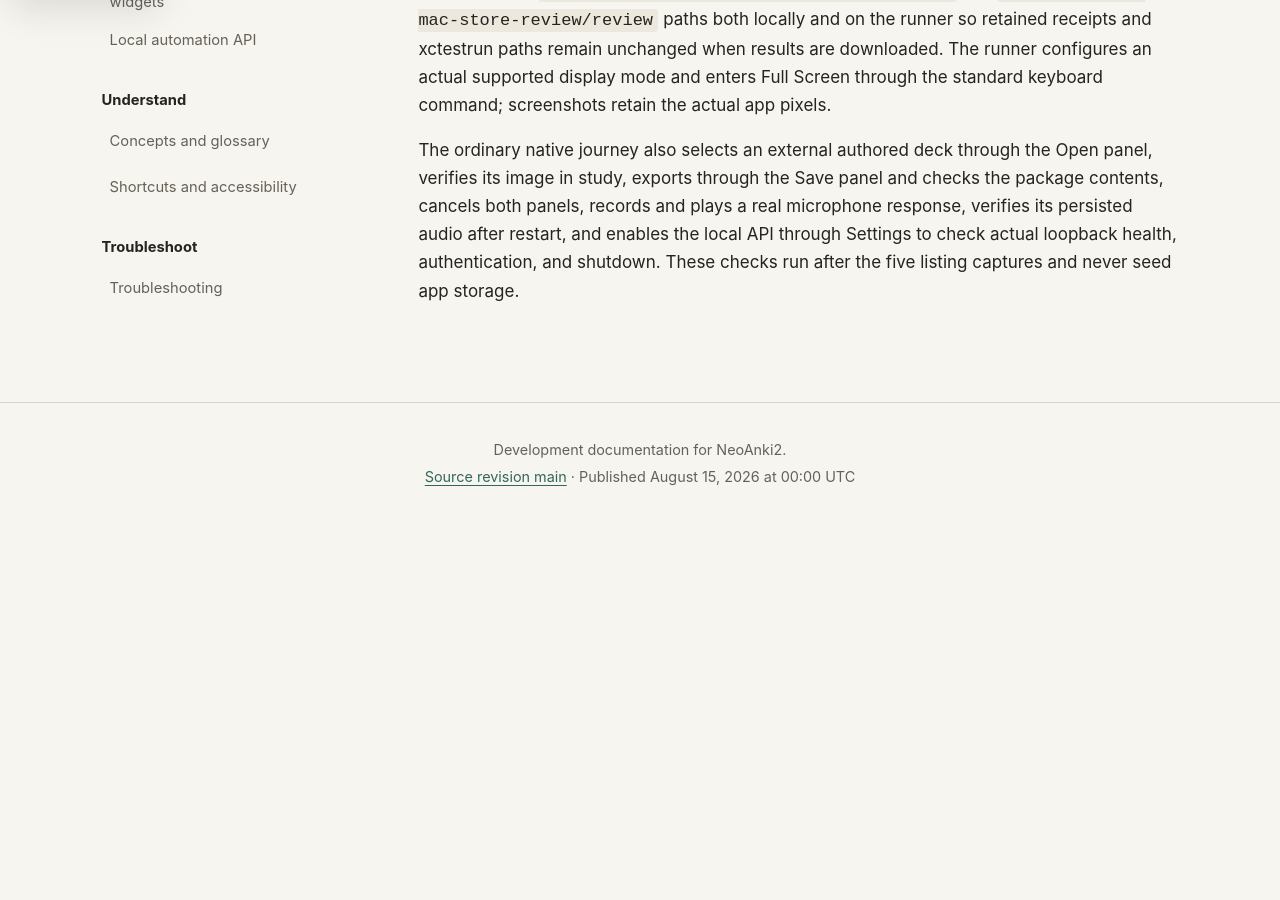
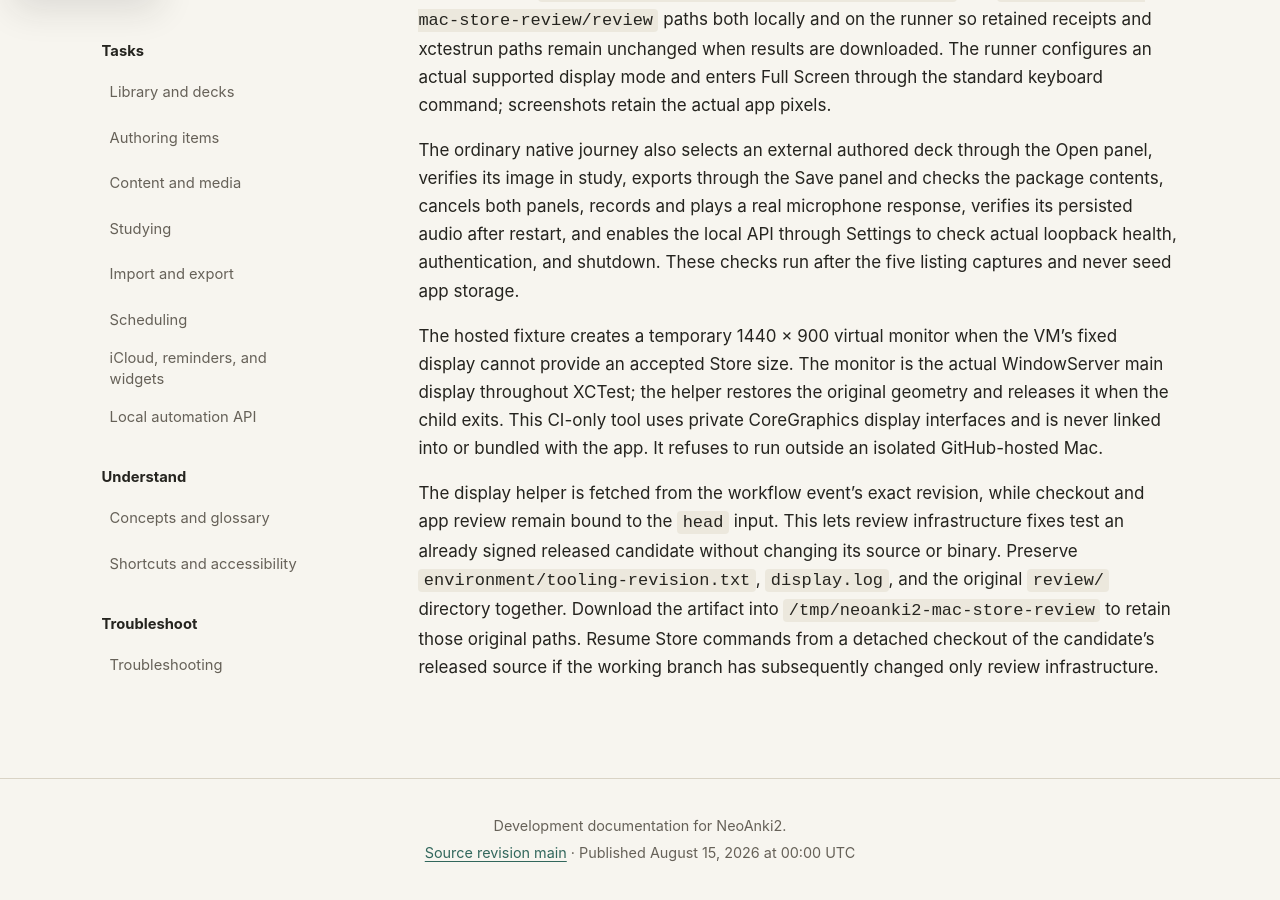
Before and after one commit to neoanki2/neoanki2, a Jekyll site: the page built from docs/MAC_APP_STORE_RELEASE.md, in a window 1280 px wide and 900 px high, scrolled down 2324 px. Built offline with Jekyll 4.4.1, drawn with Linux system fonts in a browser that asks for light colours; before the commit the page ends 2848 px from its top, so only the background shows below that.

Commit message:
Fix isolated native Store review display

```diff
--- a/docs/MAC_APP_STORE_RELEASE.md
+++ b/docs/MAC_APP_STORE_RELEASE.md
@@ -95,3 +95,19 @@ the package contents, cancels both panels, records and plays a real microphone
 response, verifies its persisted audio after restart, and enables the local API
 through Settings to check actual loopback health, authentication, and shutdown.
 These checks run after the five listing captures and never seed app storage.
+
+The hosted fixture creates a temporary 1440 × 900 virtual monitor when the VM's
+fixed display cannot provide an accepted Store size. The monitor is the actual
+WindowServer main display throughout XCTest; the helper restores the original
+geometry and releases it when the child exits. This CI-only tool uses private
+CoreGraphics display interfaces and is never linked into or bundled with the app.
+It refuses to run outside an isolated GitHub-hosted Mac.
+
+The display helper is fetched from the workflow event's exact revision, while
+checkout and app review remain bound to the `head` input. This lets review
+infrastructure fixes test an already signed released candidate without changing
+its source or binary. Preserve `environment/tooling-revision.txt`, `display.log`,
+and the original `review/` directory together. Download the artifact into
+`/tmp/neoanki2-mac-store-review` to retain those original paths. Resume Store
+commands from a detached checkout of the candidate's released source if the
+working branch has subsequently changed only review infrastructure.
```
Also changed, not shown: .github/workflows/release-candidate.yml, 1 other file.
